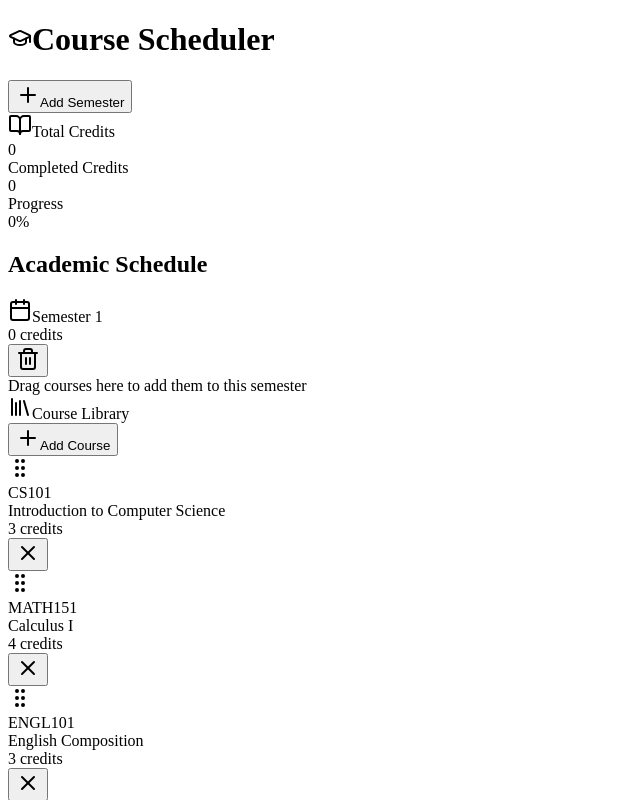
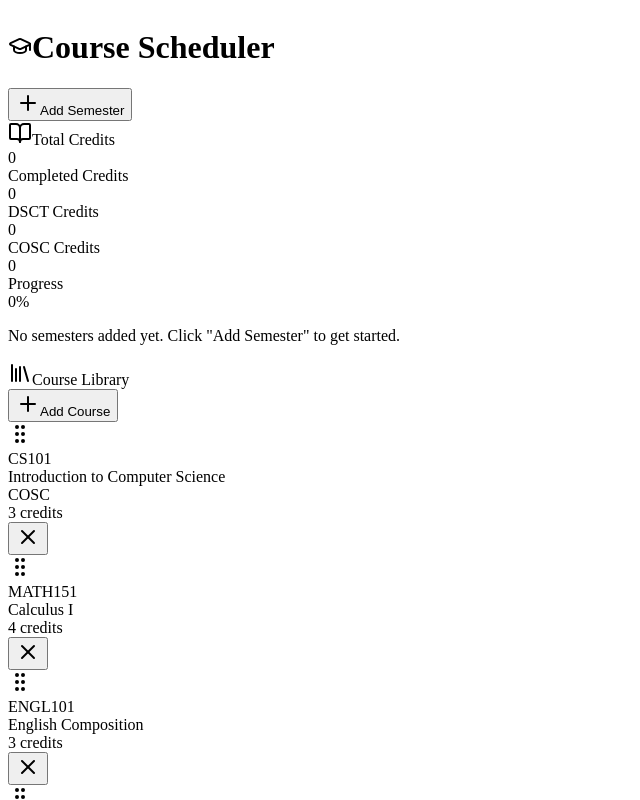
Before and after one commit to leonidasiy/University-Course-Planner, a React (Vite) app in the folder client/: page / in a window 1280 px wide. Both pictures are taken after a click on the button "Add Semester". Shown: the top 800 px of the page, without its empty margins (0-640 px from the left). Built offline with nearby package versions, Linux system fonts and the light colour scheme.

Commit message:
Add semester types (Fall/Winter/Spring/Summer) and major requirements (DSCT/COSC) with enhanced tracking

```diff
--- a/client/src/pages/schedule/SchedulePage.tsx
+++ b/client/src/pages/schedule/SchedulePage.tsx
@@ -16,7 +16,9 @@ export function SchedulePage() {
     addCourseToLibrary,
     removeCourseFromLibrary,
     totalCredits,
-    completedCredits
+    completedCredits,
+    dsctCredits,
+    coscCredits
   } = useSchedule();
 
   return (
@@ -24,6 +26,8 @@ export function SchedulePage() {
       <ScheduleHeader
         totalCredits={totalCredits}
         completedCredits={completedCredits}
+        dsctCredits={dsctCredits}
+        coscCredits={coscCredits}
         onAddSemester={addSemester}
       />
 
--- a/client/src/pages/schedule/components/CourseItem.tsx
+++ b/client/src/pages/schedule/components/CourseItem.tsx
@@ -32,6 +32,21 @@ export function CourseItem({ course, semesterId, onRemove, onRemoveFromLibrary }
     }
   };
 
+  const getMajorRequirementBadge = () => {
+    if (!course.majorRequirement) return null;
+
+    const colors = {
+      DSCT: 'text-blue-600 border-blue-600 bg-blue-50',
+      COSC: 'text-green-600 border-green-600 bg-green-50'
+    };
+
+    return (
+      <Badge variant="outline" className={colors[course.majorRequirement]}>
+        {course.majorRequirement}
+      </Badge>
+    );
+  };
+
   return (
     <Card
       draggable
@@ -49,6 +64,7 @@ export function CourseItem({ course, semesterId, onRemove, onRemoveFromLibrary }
           </div>
 
           <div className="flex items-center gap-2">
+            {getMajorRequirementBadge()}
             <Badge variant="outline">
               {course.credits} credits
             </Badge>
--- a/client/src/pages/schedule/components/CourseLibrary.tsx
+++ b/client/src/pages/schedule/components/CourseLibrary.tsx
@@ -3,6 +3,7 @@ import { Card, CardContent, CardHeader, CardTitle } from '@/components/ui/card';
 import { Button } from '@/components/ui/button';
 import { Input } from '@/components/ui/input';
 import { Label } from '@/components/ui/label';
+import { Select, SelectContent, SelectItem, SelectTrigger, SelectValue } from '@/components/ui/select';
 import { Dialog, DialogContent, DialogHeader, DialogTitle, DialogTrigger } from '@/components/ui/dialog';
 import { CourseItem } from './CourseItem';
 import { Course } from '../types/schedule';
@@ -19,7 +20,8 @@ export function CourseLibrary({ courses, onAddCourse, onRemoveCourse }: CourseLi
   const [newCourse, setNewCourse] = React.useState({
     code: '',
     name: '',
-    credits: 3
+    credits: 3,
+    majorRequirement: null as 'DSCT' | 'COSC' | null
   });
 
   const handleAddCourse = () => {
@@ -28,10 +30,11 @@ export function CourseLibrary({ courses, onAddCourse, onRemoveCourse }: CourseLi
         id: Date.now().toString(),
         code: newCourse.code,
         name: newCourse.name,
-        credits: newCourse.credits
+        credits: newCourse.credits,
+        majorRequirement: newCourse.majorRequirement
       };
       onAddCourse(course);
-      setNewCourse({ code: '', name: '', credits: 3 });
+      setNewCourse({ code: '', name: '', credits: 3, majorRequirement: null });
       setIsDialogOpen(false);
     }
   };
@@ -86,6 +89,25 @@ export function CourseLibrary({ courses, onAddCourse, onRemoveCourse }: CourseLi
                     onChange={(e) => setNewCourse({ ...newCourse, credits: parseInt(e.target.value) || 3 })}
                   />
                 </div>
+                <div>
+                  <Label htmlFor="major-requirement">Major Requirement</Label>
+                  <Select
+                    value={newCourse.majorRequirement || ''}
+                    onValueChange={(value) => setNewCourse({
+                      ...newCourse,
+                      majorRequirement: value === '' ? null : value as 'DSCT' | 'COSC'
+                    })}
+                  >
+                    <SelectTrigger>
+                      <SelectValue placeholder="Select major requirement (optional)" />
+                    </SelectTrigger>
+                    <SelectContent>
+                      <SelectItem value="">None</SelectItem>
+                      <SelectItem value="DSCT">DSCT (Data Science Computing Technology)</SelectItem>
+                      <SelectItem value="COSC">COSC (Computer Science)</SelectItem>
+                    </SelectContent>
+                  </Select>
+                </div>
                 <Button onClick={handleAddCourse} className="w-full">
                   Add Course
                 </Button>
--- a/client/src/pages/schedule/components/ScheduleHeader.tsx
+++ b/client/src/pages/schedule/components/ScheduleHeader.tsx
@@ -2,16 +2,37 @@ import * as React from 'react';
 import { Button } from '@/components/ui/button';
 import { Card, CardContent, CardHeader, CardTitle } from '@/components/ui/card';
 import { Progress } from '@/components/ui/progress';
+import { Dialog, DialogContent, DialogHeader, DialogTitle, DialogTrigger } from '@/components/ui/dialog';
+import { Input } from '@/components/ui/input';
+import { Label } from '@/components/ui/label';
+import { Select, SelectContent, SelectItem, SelectTrigger, SelectValue } from '@/components/ui/select';
 import { Plus, GraduationCap, BookOpen } from 'lucide-react';
 
 interface ScheduleHeaderProps {
   totalCredits: number;
   completedCredits: number;
-  onAddSemester: () => void;
+  dsctCredits: number;
+  coscCredits: number;
+  onAddSemester: (type: 'Fall' | 'Winter' | 'Spring' | 'Summer', year: number) => void;
 }
 
-export function ScheduleHeader({ totalCredits, completedCredits, onAddSemester }: ScheduleHeaderProps) {
+export function ScheduleHeader({
+  totalCredits,
+  completedCredits,
+  dsctCredits,
+  coscCredits,
+  onAddSemester
+}: ScheduleHeaderProps) {
+  const [isDialogOpen, setIsDialogOpen] = React.useState(false);
+  const [semesterType, setSemesterType] = React.useState<'Fall' | 'Winter' | 'Spring' | 'Summer'>('Fall');
+  const [year, setYear] = React.useState(new Date().getFullYear());
+
   const progressPercentage = totalCredits > 0 ? (completedCredits / totalCredits) * 100 : 0;
+
+  const handleAddSemester = () => {
+    onAddSemester(semesterType, year);
+    setIsDialogOpen(false);
+  };
 
   return (
     <div className="space-y-6">
@@ -21,13 +42,52 @@ export function ScheduleHeader({ totalCredits, completedCredits, onAddSemester }
           Course Scheduler
         </h1>
 
-        <Button onClick={onAddSemester} className="flex items-center gap-2">
-          <Plus className="h-4 w-4" />
-          Add Semester
-        </Button>
+        <Dialog open={isDialogOpen} onOpenChange={setIsDialogOpen}>
+          <DialogTrigger asChild>
+            <Button className="flex items-center gap-2">
+              <Plus className="h-4 w-4" />
+              Add Semester
+            </Button>
+          </DialogTrigger>
+          <DialogContent>
+            <DialogHeader>
+              <DialogTitle>Add New Semester</DialogTitle>
+            </DialogHeader>
+            <div className="space-y-4">
+              <div>
+                <Label htmlFor="semester-type">Semester Type</Label>
+                <Select value={semesterType} onValueChange={(value: 'Fall' | 'Winter' | 'Spring' | 'Summer') => setSemesterType(value)}>
+                  <SelectTrigger>
+                    <SelectValue placeholder="Select semester type" />
+                  </SelectTrigger>
+                  <SelectContent>
+                    <SelectItem value="Fall">Fall</SelectItem>
+                    <SelectItem value="Winter">Winter</SelectItem>
+                    <SelectItem value="Spring">Spring</SelectItem>
+                    <SelectItem value="Summer">Summer</SelectItem>
+                  </SelectContent>
+                </Select>
+              </div>
+              <div>
+                <Label htmlFor="year">Year</Label>
+                <Input
+                  id="year"
+                  type="number"
+                  min="2020"
+                  max="2030"
+                  value={year}
+                  onChange={(e) => setYear(parseInt(e.target.value) || new Date().getFullYear())}
+                />
+              </div>
+              <Button onClick={handleAddSemester} className="w-full">
+                Add Semester
+              </Button>
+            </div>
+          </DialogContent>
+        </Dialog>
       </div>
 
-      <div className="grid grid-cols-1 md:grid-cols-3 gap-4">
+      <div className="grid grid-cols-1 md:grid-cols-2 lg:grid-cols-5 gap-4">
         <Card>
           <CardHeader className="pb-3">
             <CardTitle className="text-sm font-medium flex items-center gap-2">
@@ -51,6 +111,24 @@ export function ScheduleHeader({ totalCredits, completedCredits, onAddSemester }
 
         <Card>
           <CardHeader className="pb-3">
+            <CardTitle className="text-sm font-medium">DSCT Credits</CardTitle>
+          </CardHeader>
+          <CardContent>
+            <div className="text-2xl font-bold text-blue-600">{dsctCredits}</div>
+          </CardContent>
+        </Card>
+
+        <Card>
+          <CardHeader className="pb-3">
+            <CardTitle className="text-sm font-medium">COSC Credits</CardTitle>
+          </CardHeader>
+          <CardContent>
+            <div className="text-2xl font-bold text-green-600">{coscCredits}</div>
+          </CardContent>
+        </Card>
+
+        <Card>
+          <CardHeader className="pb-3">
             <CardTitle className="text-sm font-medium">Progress</CardTitle>
           </CardHeader>
           <CardContent className="space-y-2">
--- a/client/src/pages/schedule/components/SemesterCard.tsx
+++ b/client/src/pages/schedule/components/SemesterCard.tsx
@@ -4,7 +4,7 @@ import { Button } from '@/components/ui/button';
 import { Badge } from '@/components/ui/badge';
 import { CourseItem } from './CourseItem';
 import { Semester, Course } from '../types/schedule';
-import { Trash2, Calendar } from 'lucide-react';
+import { Trash2, Calendar, Snowflake, Sun, Flower, Leaf } from 'lucide-react';
 
 interface SemesterCardProps {
   semester: Semester;
@@ -14,6 +14,36 @@ interface SemesterCardProps {
   onMoveCourse: (fromSemesterId: string, toSemesterId: string, courseId: string) => void;
 }
 
+const getSemesterIcon = (type: string) => {
+  switch (type) {
+    case 'Fall':
+      return <Leaf className="h-5 w-5 text-orange-600" />;
+    case 'Winter':
+      return <Snowflake className="h-5 w-5 text-blue-600" />;
+    case 'Spring':
+      return <Flower className="h-5 w-5 text-green-600" />;
+    case 'Summer':
+      return <Sun className="h-5 w-5 text-yellow-600" />;
+    default:
+      return <Calendar className="h-5 w-5" />;
+  }
+};
+
+const getSemesterColor = (type: string) => {
+  switch (type) {
+    case 'Fall':
+      return 'border-l-orange-500';
+    case 'Winter':
+      return 'border-l-blue-500';
+    case 'Spring':
+      return 'border-l-green-500';
+    case 'Summer':
+      return 'border-l-yellow-500';
+    default:
+      return 'border-l-gray-500';
+  }
+};
+
 export function SemesterCard({
   semester,
   onRemove,
@@ -22,6 +52,12 @@ export function SemesterCard({
   onMoveCourse
 }: SemesterCardProps) {
   const totalCredits = semester.courses.reduce((sum, course) => sum + course.credits, 0);
+  const dsctCredits = semester.courses
+    .filter(course => course.majorRequirement === 'DSCT')
+    .reduce((sum, course) => sum + course.credits, 0);
+  const coscCredits = semester.courses
+    .filter(course => course.majorRequirement === 'COSC')
+    .reduce((sum, course) => sum + course.credits, 0);
 
   const handleDragOver = (e: React.DragEvent) => {
     e.preventDefault();
@@ -48,20 +84,30 @@ export function SemesterCard({
 
   return (
     <Card
-      className="transition-colors hover:bg-accent/50"
+      className={`transition-colors hover:bg-accent/50 border-l-4 ${getSemesterColor(semester.type)}`}
       onDragOver={handleDragOver}
       onDrop={handleDrop}
     >
       <CardHeader className="pb-3">
         <div className="flex items-center justify-between">
           <CardTitle className="flex items-center gap-2">
-            <Calendar className="h-5 w-5" />
-            {semester.name}
+            {getSemesterIcon(semester.type)}
+            {semester.type} {semester.year}
           </CardTitle>
           <div className="flex items-center gap-2">
             <Badge variant="secondary">
               {totalCredits} credits
             </Badge>
+            {dsctCredits > 0 && (
+              <Badge variant="outline" className="text-blue-600 border-blue-600">
+                {dsctCredits} DSCT
+              </Badge>
+            )}
+            {coscCredits > 0 && (
+              <Badge variant="outline" className="text-green-600 border-green-600">
+                {coscCredits} COSC
+              </Badge>
+            )}
             <Button
               variant="ghost"
               size="sm"
--- a/client/src/pages/schedule/hooks/useSchedule.ts
+++ b/client/src/pages/schedule/hooks/useSchedule.ts
@@ -2,14 +2,18 @@ import * as React from 'react';
 import { Semester, Course, ScheduleData } from '../types/schedule';
 
 const SAMPLE_COURSES: Course[] = [
-  { id: '1', code: 'CS101', name: 'Introduction to Computer Science', credits: 3 },
-  { id: '2', code: 'MATH151', name: 'Calculus I', credits: 4 },
-  { id: '3', code: 'ENGL101', name: 'English Composition', credits: 3 },
-  { id: '4', code: 'HIST201', name: 'World History', credits: 3 },
-  { id: '5', code: 'CS201', name: 'Data Structures', credits: 3 },
-  { id: '6', code: 'MATH152', name: 'Calculus II', credits: 4 },
-  { id: '7', code: 'PHYS101', name: 'Physics I', credits: 4 },
-  { id: '8', code: 'CS301', name: 'Algorithms', credits: 3 },
+  { id: '1', code: 'CS101', name: 'Introduction to Computer Science', credits: 3, majorRequirement: 'COSC' },
+  { id: '2', code: 'MATH151', name: 'Calculus I', credits: 4, majorRequirement: null },
+  { id: '3', code: 'ENGL101', name: 'English Composition', credits: 3, majorRequirement: null },
+  { id: '4', code: 'HIST201', name: 'World History', credits: 3, majorRequirement: null },
+  { id: '5', code: 'CS201', name: 'Data Structures', credits: 3, majorRequirement: 'COSC' },
+  { id: '6', code: 'MATH152', name: 'Calculus II', credits: 4, majorRequirement: null },
+  { id: '7', code: 'PHYS101', name: 'Physics I', credits: 4, majorRequirement: null },
+  { id: '8', code: 'CS301', name: 'Algorithms', credits: 3, majorRequirement: 'COSC' },
+  { id: '9', code: 'DSCT101', name: 'Introduction to Data Science', credits: 3, majorRequirement: 'DSCT' },
+  { id: '10', code: 'DSCT201', name: 'Statistical Computing', credits: 3, majorRequirement: 'DSCT' },
+  { id: '11', code: 'DSCT301', name: 'Machine Learning', credits: 3, majorRequirement: 'DSCT' },
+  { id: '12', code: 'STAT101', name: 'Statistics I', credits: 3, majorRequirement: 'DSCT' },
 ];
 
 export function useSchedule() {
@@ -18,17 +22,22 @@ export function useSchedule() {
     availableCourses: [...SAMPLE_COURSES]
   });
 
-  const addSemester = () => {
-    const semesterCount = scheduleData.semesters.length + 1;
+  const addSemester = (type: 'Fall' | 'Winter' | 'Spring' | 'Summer', year: number) => {
     const newSemester: Semester = {
       id: Date.now().toString(),
-      name: `Semester ${semesterCount}`,
+      name: `${type} ${year}`,
+      type,
+      year,
       courses: []
     };
 
     setScheduleData(prev => ({
       ...prev,
-      semesters: [...prev.semesters, newSemester]
+      semesters: [...prev.semesters, newSemester].sort((a, b) => {
+        if (a.year !== b.year) return a.year - b.year;
+        const order = { 'Winter': 1, 'Spring': 2, 'Summer': 3, 'Fall': 4 };
+        return order[a.type] - order[b.type];
+      })
     }));
   };
 
@@ -126,6 +135,22 @@ export function useSchedule() {
     );
   }, [scheduleData.semesters]);
 
+  const dsctCredits = React.useMemo(() => {
+    return scheduleData.semesters.reduce((total, semester) =>
+      total + semester.courses
+        .filter(course => course.majorRequirement === 'DSCT')
+        .reduce((semTotal, course) => semTotal + course.credits, 0), 0
+    );
+  }, [scheduleData.semesters]);
+
+  const coscCredits = React.useMemo(() => {
+    return scheduleData.semesters.reduce((total, semester) =>
+      total + semester.courses
+        .filter(course => course.majorRequirement === 'COSC')
+        .reduce((semTotal, course) => semTotal + course.credits, 0), 0
+    );
+  }, [scheduleData.semesters]);
+
   return {
     semesters: scheduleData.semesters,
     availableCourses: scheduleData.availableCourses,
@@ -137,6 +162,8 @@ export function useSchedule() {
     addCourseToLibrary,
     removeCourseFromLibrary,
     totalCredits,
-    completedCredits
+    completedCredits,
+    dsctCredits,
+    coscCredits
   };
 }
--- a/client/src/pages/schedule/types/schedule.ts
+++ b/client/src/pages/schedule/types/schedule.ts
@@ -3,11 +3,14 @@ export interface Course {
   code: string;
   name: string;
   credits: number;
+  majorRequirement?: 'DSCT' | 'COSC' | null;
 }
 
 export interface Semester {
   id: string;
   name: string;
+  type: 'Fall' | 'Winter' | 'Spring' | 'Summer';
+  year: number;
   courses: Course[];
 }
 
```
